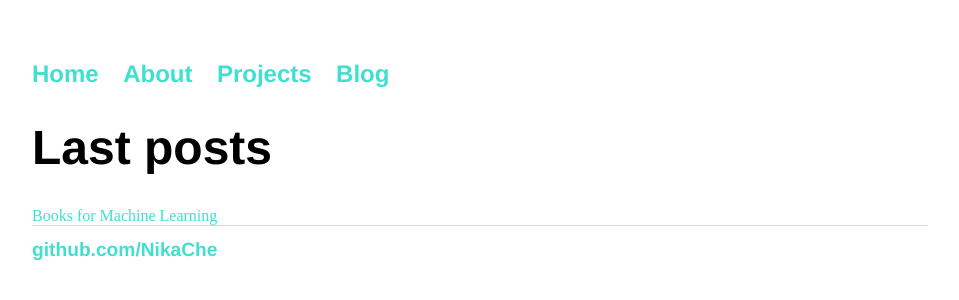
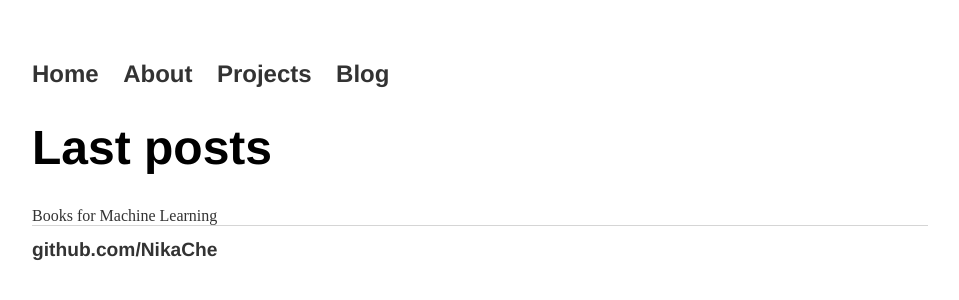
Before and after one commit to NikaChe/nikache.github.io, a Jekyll site: the page built from index.html, in a window 1280 px wide. Shown: the top 300 px of the page, without its empty margins (160-1119 px from the left). Built offline with Jekyll 4.4.1, drawn with Linux system fonts in a browser that asks for light colours.

Commit message:
Update main.css

```diff
--- a/css/main.css
+++ b/css/main.css
@@ -14,10 +14,10 @@ nav ul li, footer ul li {
 }
 a {
     text-decoration: none;
-    color: #40E0D0;
+    color: #333;
 }
 a:hover {
-    color: #40E0D0;
+    color: #DEB887;
     text-decoration: underline;
 }
 h1 {
```
